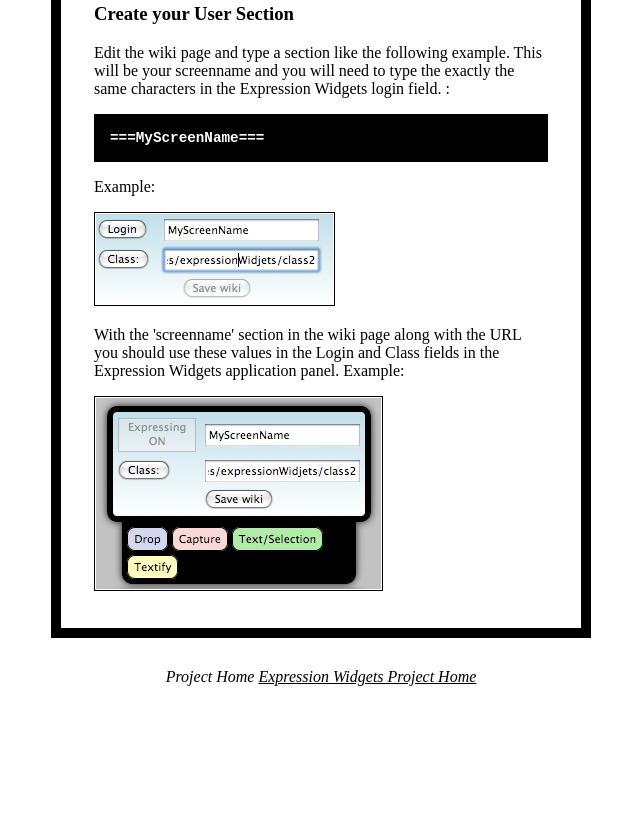
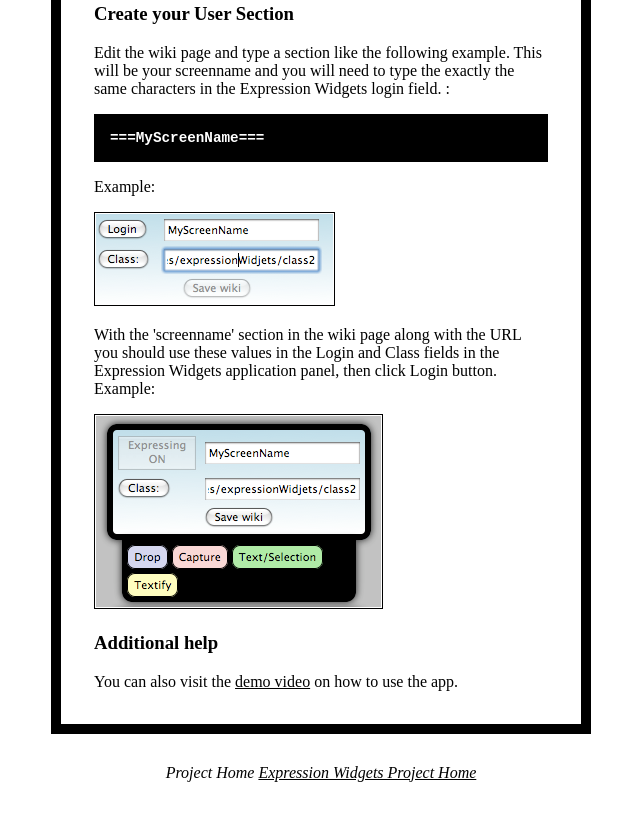
Before and after one commit to taboca/Expression-Widgets, a plain HTML site: page instructions.html in a window 1280 px wide. Shown: the part 1335-2149 px from the top of the page, without its empty margins (319-959 px from the left). Before the commit the page ends 2053 px from the top, so only its background shows below. Drawn offline with Linux system fonts and the light colour scheme.

Commit message:
English wording review

```diff
--- a/instructions.html
+++ b/instructions.html
@@ -113,9 +113,13 @@ The current version of the application is compatible with the Mediawiki+Mozilla
 
 <img style='border:1px solid black;padding:1px; ' src='sample.png'>
 
-<p>With the 'screenname' section in the wiki page along with the URL you should use these values in the Login and Class fields in the Expression Widgets application panel. Example:</p>
+<p>With the 'screenname' section in the wiki page along with the URL you should use these values in the Login and Class fields in the Expression Widgets application panel, then click Login button. Example:</p>
 
 <img style='border:1px solid black;padding:1px; ' src='sample-login.png'>
+
+<h3> Additional help</h3>
+
+You can also visit the <a href='http://www.mgalli.com/development/demo.ogg'>demo video</a> on how to use the app.
 
 
   </div>
```
